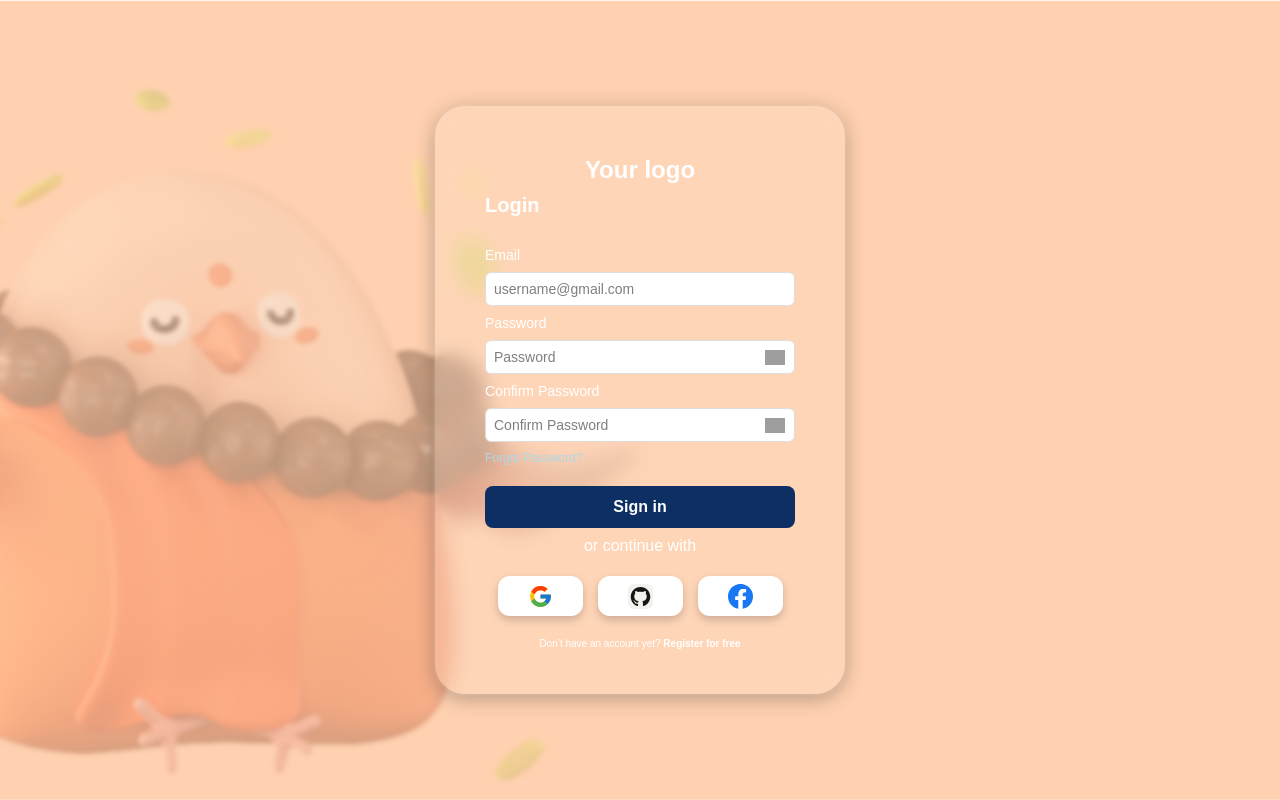
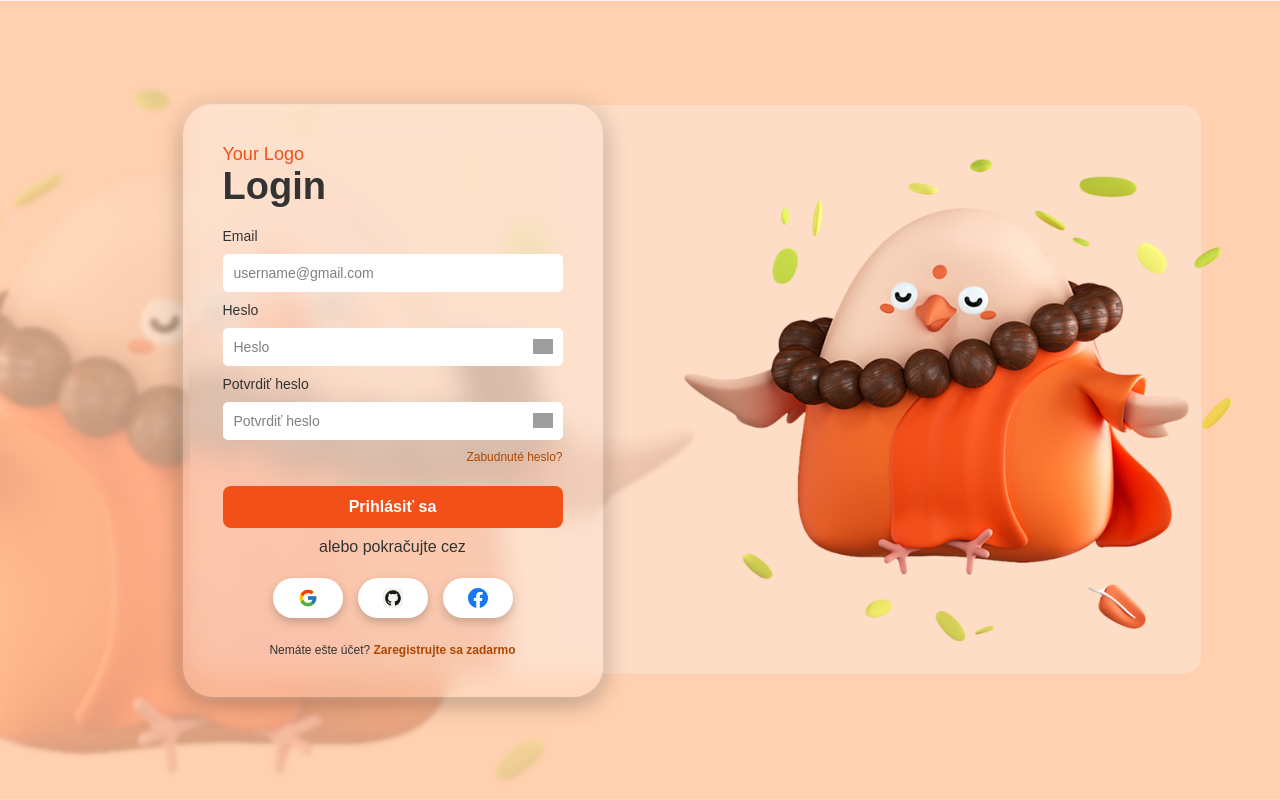
Before and after one commit to PetraSkolova/PRAX-DSY, a PHP site: page /sova.html in a window 1280 px wide. Run offline with PHP 8.4, Linux system fonts and the light colour scheme; grey boxes are pictures that could not be loaded.

Commit message:
just php is needed

```diff
--- a/PRAX/LOGIN1/sova.css
+++ b/PRAX/LOGIN1/sova.css
@@ -5,47 +5,72 @@
 }
 
 body {
-    background-image: url("obrazky/pozadie.png");
+    background-image: url("obrazky/bg.png");
     background-size: cover;
     background-position: center;
     display: flex;
     justify-content: center;
     align-items: center;
+    height: 100vh;
     font-family: Arial, sans-serif;
 }
 
+.container {
+    display: flex;
+    align-items: center;
+    justify-content: center;
+    width: 1440px;
+    padding: 20px;
+    gap: 80px;
+    margin-left: 135px;
+}
+
+.login-container {
+    background: rgba(255, 255, 255, 0.15);
+    backdrop-filter: blur(12px);
+    padding: 40px;
+    border-radius: 30px;
+    text-align: center;
+    width: 420px;
+    color: white;
+    box-shadow: 0 0 6px rgba(255, 255, 255, 0.3), 0px 6px 25px rgba(0, 0, 0, 0.3);
+}
+
 h2 {
-    margin-bottom: 10px;
-    font-size: 24px;
-    font-weight: bold;
+    font-size: 18px;
+    font-weight: lighter;
+    color: #F25019;
+    text-align: left;
 }
 
 h3 {
     text-align: left;
-    margin-bottom: 30px;
-    font-size: 20px;
+    margin-bottom: 20px;
+    font-size: 38px;
+    color: #333333;
+    font-weight: bold;
 }
 
 form {
     display: flex;
     flex-direction: column;
-    gap: 9px;
+    gap: 10px;
 }
 
 label {
     text-align: left;
     font-size: 14px;
+    color: #333333;
 }
 
 input {
     width: 100%;
-    padding: 8px;
-    border-radius: 6px;
+    padding: 10px;
+    border-radius: 5px;
     font-size: 14px;
-    color: white;
-    border: 1px solid #ddd;
+    color: black;
+    border: 1px solid white;
     background: white;
-    color: black;
 }
 
 input::placeholder {
@@ -53,14 +78,18 @@ input::placeholder {
 }
 
 a {
-    text-align: left;
     font-size: 12px;
-    color: #ADD8E6;
+    color: #AE4700;
     text-decoration: none;
+    text-align: right;
+}
+
+p {
+    color: #333333;
 }
 
 button {
-    background-color: #0d2f63;
+    background-color: #F25019;
     color: white;
     padding: 12px;
     border: none;
@@ -78,10 +107,10 @@ button {
 }
 
 .social button {
-    width: 85px;
+    width: 70px;
     height: 40px;
     border: none;
-    border-radius: 12px;
+    border-radius: 20px;
     background-color: white;
     display: flex;
     align-items: center;
@@ -97,20 +126,19 @@ button {
 .google img,
 .github img,
 .facebook img {
-    width: 25px;
-    height: 25px;
+    width: 20px;
+    height: 20px;
 }
 
 .register-text {
-    font-size: 10px;
+    font-size: 12px;
     font-family: Arial;
-    padding-top: 13px;
+    padding-top: 15px;
 }
 
 .bold-text {
     font-weight: bold;
-    color: white;
-    font-size: 10px;
+    color: #AE4700;
 }
 
 .password-container {
@@ -120,8 +148,7 @@ button {
     width: 100%;
 }
 
-.password-container input[type="password"],
-.password-container input[type="text"] {
+.password-container input {
     flex: 1;
     padding-right: 35px;
 }
@@ -150,14 +177,12 @@ button {
     background-size: contain;
 }
 
-.login-container {
-    background: rgba(255, 255, 255, 0.1);
-    backdrop-filter: blur(10px);
-    padding: 50px;
-    border-radius: 30px;
-    text-align: center;
-    width: 410px;
-    height: 588px;
-    color: white;
-    box-shadow: 0 0 4px rgba(255, 255, 255, 0.3), 0px 4px 20px rgba(0, 0, 0, 0.3);
+.image {
+    background-image: url('obrazky/sovicka.png');
+    background-size: contain;
+    background-position: center;
+    background-repeat: no-repeat;
+    height: 550px;
+    width: 550px;
+    flex-shrink: 0;
 }
--- a/PRAX/LOGIN1/sova.html
+++ b/PRAX/LOGIN1/sova.html
@@ -1,5 +1,5 @@
 <!DOCTYPE html5>
-<html lang="en">
+<html lang="sk">
 <head>
     <meta charset="UTF-8">
     <meta name="viewport" content="width=device-width, initial-scale=1.0">
@@ -7,48 +7,52 @@
     <title>Owl</title>
 </head>
 <body>
+    <div class="container">
         <div class="login-container">
-        <h2>Your logo</h2>
+            <h2>Your Logo</h2>
             <h3>Login</h3>
 
             <form action="#" method="post">
                 <label for="email">Email</label>
                 <input type="email" id="email" name="email" placeholder="username@gmail.com" required>
 
-            <label for="password">Password</label>
+                <label for="password">Heslo</label>
                 <div class="password-container">
                     <input type="checkbox" id="toggle-password">
-                <input type="password" id="password" name="password" placeholder="Password" required>
+                    <input type="password" id="password" name="password" placeholder="Heslo" required>
                     <label for="toggle-password" class="toggle-password"></label>
                 </div>
 
-            <label for="confirm-password">Confirm Password</label>
+                <label for="confirm-password">Potvrdiť heslo</label>
                 <div class="password-container">
                     <input type="checkbox" id="toggle-confirm-password">
-                <input type="password" id="confirm-password" name="confirm-password" placeholder="Confirm Password" required>
+                    <input type="password" id="confirm-password" name="confirm-password" placeholder="Potvrdiť heslo" required>
                     <label for="toggle-confirm-password" class="toggle-password"></label>
                 </div>
 
-            <a href="#">Forgot Password?</a>
+                <a href="#">Zabudnuté heslo?</a>
 
-            <button type="submit">Sign in</button>
+                <button type="submit">Prihlásiť sa</button>
 
-            <p>or continue with</p>
+                <p>alebo pokračujte cez</p>
 
                 <div class="social">
                     <button class="google">
-                    <img src="obrazky/flat-color-icons--google.svg" alt="google">
+                        <img src="obrazky/flat-color-icons--google.svg" alt="Google">
                     </button>
                     <button class="github">
-                    <img src="obrazky/skill-icons--github-light.svg" alt="github">
+                        <img src="obrazky/skill-icons--github-light.svg" alt="GitHub">
                     </button>
                     <button class="facebook">
-                    <img src="obrazky/logos--facebook.svg" alt="facebook">
+                        <img src="obrazky/logos--facebook.svg" alt="Facebook">
                     </button>
                 </div>
 
-            <p class="register-text">Don’t have an account yet? <a href="#" class="bold-text">Register for free</a></p>
+                <p class="register-text">Nemáte ešte účet? <a href="#" class="bold-text">Zaregistrujte sa zadarmo</a></p>
             </form>
+        </div>
+
+        <div class="image"></div> <!-- Sovička na PRAVEJ strane -->
     </div>
 </body>
 </html>
```
Also changed, not shown: PRAX/LOGIN1/obrazky/bg.png (added). Lines whose indentation alone changed are shown as unchanged.
